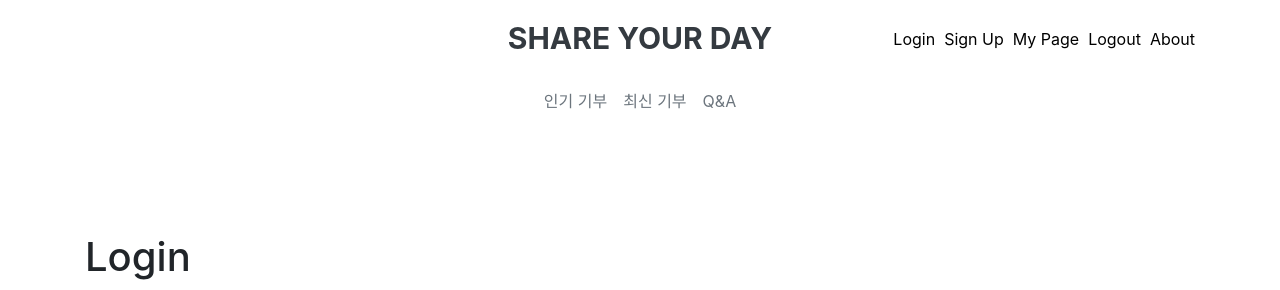
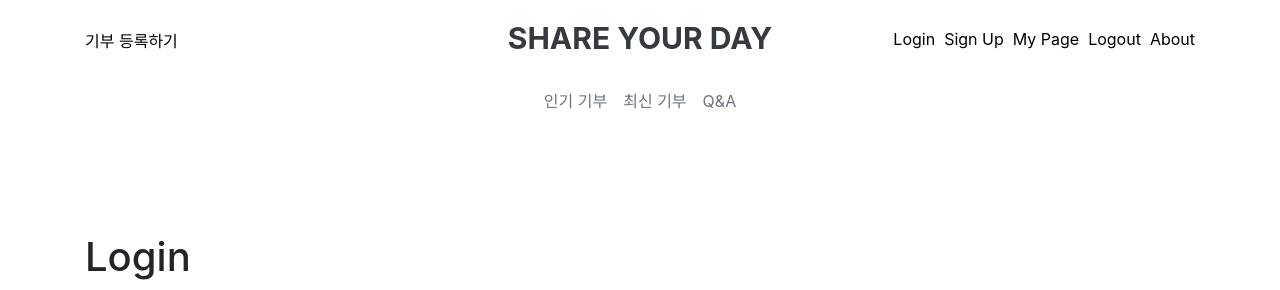
Before and after one commit to bengHak/Share-Your-Day, a Django app: page /accounts/login/ in a window 1280 px wide. Shown: the top 290 px of the page. Run offline with Django 3.2, Linux system fonts and the light colour scheme; some libraries are stand-ins or nearby versions.

Commit message:
Add register link on base

```diff
--- a/web/templates/base.html
+++ b/web/templates/base.html
@@ -29,7 +29,7 @@
       <header class="container blog-header py-3">
           <div class="row flex-nowrap justify-content-between align-items-center">
             <div class="col-4 pt-1">
-
+              <a href="">기부 등록하기</a>
             </div>
             <div class="col-4 text-center" style="font-size: 30px; font-weight: bold;">
               <a class="blog-header-logo text-dark" href="#">SHARE YOUR DAY</a>
```
